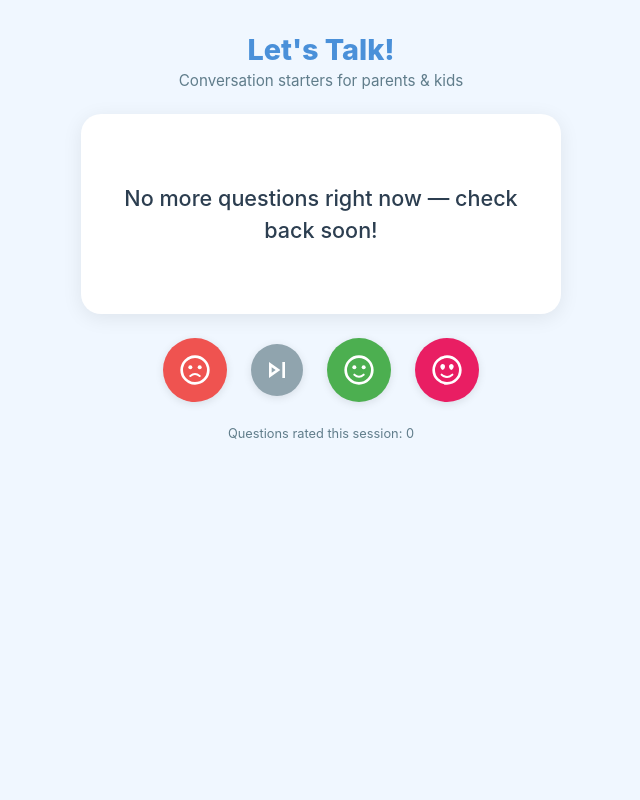
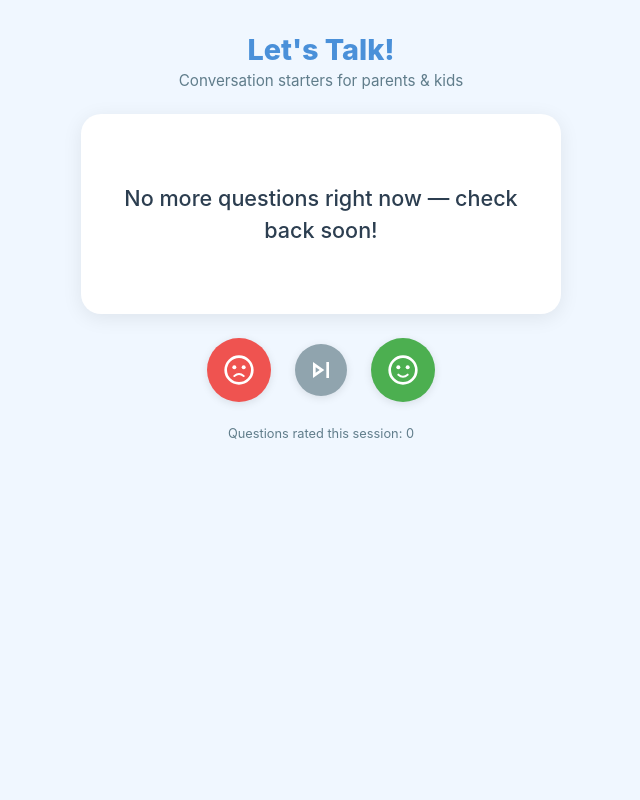
Before and after one commit to johnfaben/lets-talk, a Flask app: page / in a window 1280 px wide. Shown: the whole page, without its empty margins (319-959 px from the left). Run offline with Flask 3, Linux system fonts and the light colour scheme; data that the repository does not hold is empty.

Commit message:
Revert "Add love button for strong positive ratings"
This reverts commit c6b0a2584d4329bca848e1ba88d9224a54bb1581.

```diff
--- a/app.py
+++ b/app.py
@@ -33,7 +33,7 @@ def get_question():
     rated_ids = (
         db.session.query(Rating.question_id)
         .filter_by(session_id=session_id)
-        .filter(Rating.rating.in_(("up", "down", "love")))
+        .filter(Rating.rating.in_(("up", "down")))
         .subquery()
     )
 
@@ -87,17 +87,15 @@ def rate_question():
     if not all([question_id, session_id, rating_value]):
         return jsonify({"error": "Missing fields"}), 400
 
-    if rating_value not in ("up", "down", "skip", "love"):
+    if rating_value not in ("up", "down", "skip"):
         return jsonify({"error": "Invalid rating"}), 400
 
     question = db.session.get(Question, question_id)
     if not question:
         return jsonify({"error": "Question not found"}), 404
 
-    # Update denormalized counts (love = double thumbs up)
-    if rating_value == "love":
-        question.thumbs_up_count += 2
-    elif rating_value == "up":
+    # Update denormalized counts
+    if rating_value == "up":
         question.thumbs_up_count += 1
     elif rating_value == "down":
         question.thumbs_down_count += 1
--- a/static/app.js
+++ b/static/app.js
@@ -20,7 +20,6 @@
   const btnUp = document.getElementById("btn-up");
   const btnDown = document.getElementById("btn-down");
   const btnSkip = document.getElementById("btn-skip");
-  const btnLove = document.getElementById("btn-love");
   const statsEl = document.getElementById("stats");
 
   async function fetchQuestion() {
@@ -55,7 +54,6 @@
     btnUp.disabled = !enabled;
     btnDown.disabled = !enabled;
     btnSkip.disabled = !enabled;
-    btnLove.disabled = !enabled;
   }
 
   async function rate(rating) {
@@ -64,7 +62,7 @@
 
     // Pick animation direction
     const direction =
-      (rating === "up" || rating === "love") ? "swipe-right" : rating === "down" ? "swipe-left" : "swipe-up";
+      rating === "up" ? "swipe-right" : rating === "down" ? "swipe-left" : "swipe-up";
     cardEl.classList.add(direction);
 
     // Send rating
@@ -96,7 +94,6 @@
   btnUp.addEventListener("click", () => rate("up"));
   btnDown.addEventListener("click", () => rate("down"));
   btnSkip.addEventListener("click", () => rate("skip"));
-  btnLove.addEventListener("click", () => rate("love"));
 
   // Keyboard shortcuts
   document.addEventListener("keydown", (e) => {
--- a/static/style.css
+++ b/static/style.css
@@ -9,7 +9,6 @@
     --card-bg: #ffffff;
     --primary: #4a90d9;
     --up: #4caf50;
-    --love: #e91e63;
     --down: #ef5350;
     --skip: #90a4ae;
     --generate: #7c4dff;
@@ -150,11 +149,6 @@ h1 {
     color: white;
 }
 
-.btn-love {
-    background: var(--love);
-    color: white;
-}
-
 .btn-down {
     background: var(--down);
     color: white;
--- a/templates/index.html
+++ b/templates/index.html
@@ -34,20 +34,12 @@
                     <path d="M6 18l8.5-6L6 6v12zm2-8.14L11.03 12 8 14.14V9.86zM16 6h2v12h-2z"/>
                 </svg>
             </button>
-            <button class="btn btn-up" id="btn-up" title="Good question" aria-label="Good question">
+            <button class="btn btn-up" id="btn-up" title="Thumbs up" aria-label="Thumbs up">
                 <svg viewBox="0 0 24 24" width="32" height="32" fill="currentColor" stroke="currentColor">
                     <circle cx="12" cy="12" r="10" fill="none" stroke-width="2"/>
                     <circle cx="8.5" cy="10" r="1.5" stroke="none"/>
                     <circle cx="15.5" cy="10" r="1.5" stroke="none"/>
                     <path d="M8.5 15.5Q12 18.5 15.5 15.5" fill="none" stroke-width="1.5" stroke-linecap="round"/>
-                </svg>
-            </button>
-            <button class="btn btn-love" id="btn-love" title="Love this question!" aria-label="Love this question">
-                <svg viewBox="0 0 24 24" width="32" height="32" fill="currentColor" stroke="currentColor">
-                    <circle cx="12" cy="12" r="10" fill="none" stroke-width="2"/>
-                    <path d="M7 9.5C7 8.12 7.88 7.5 8.75 7.5S10.5 8.12 10.5 9.5C10.5 11 8.75 12 8.75 12S7 11 7 9.5z" stroke="none"/>
-                    <path d="M13.5 9.5C13.5 8.12 14.38 7.5 15.25 7.5S17 8.12 17 9.5C17 11 15.25 12 15.25 12S13.5 11 13.5 9.5z" stroke="none"/>
-                    <path d="M8 15.5Q12 19 16 15.5" fill="none" stroke-width="1.5" stroke-linecap="round"/>
                 </svg>
             </button>
         </div>
```
